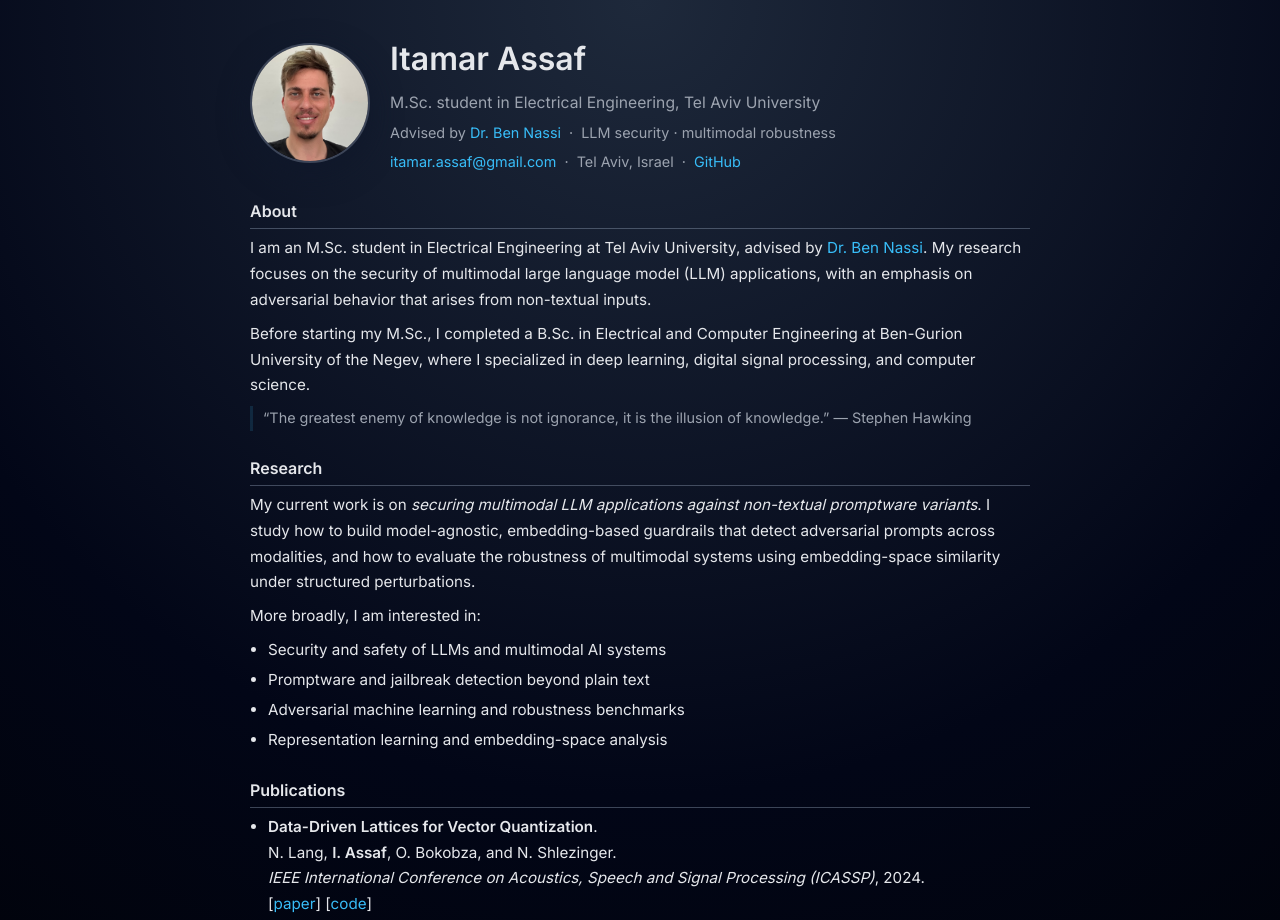
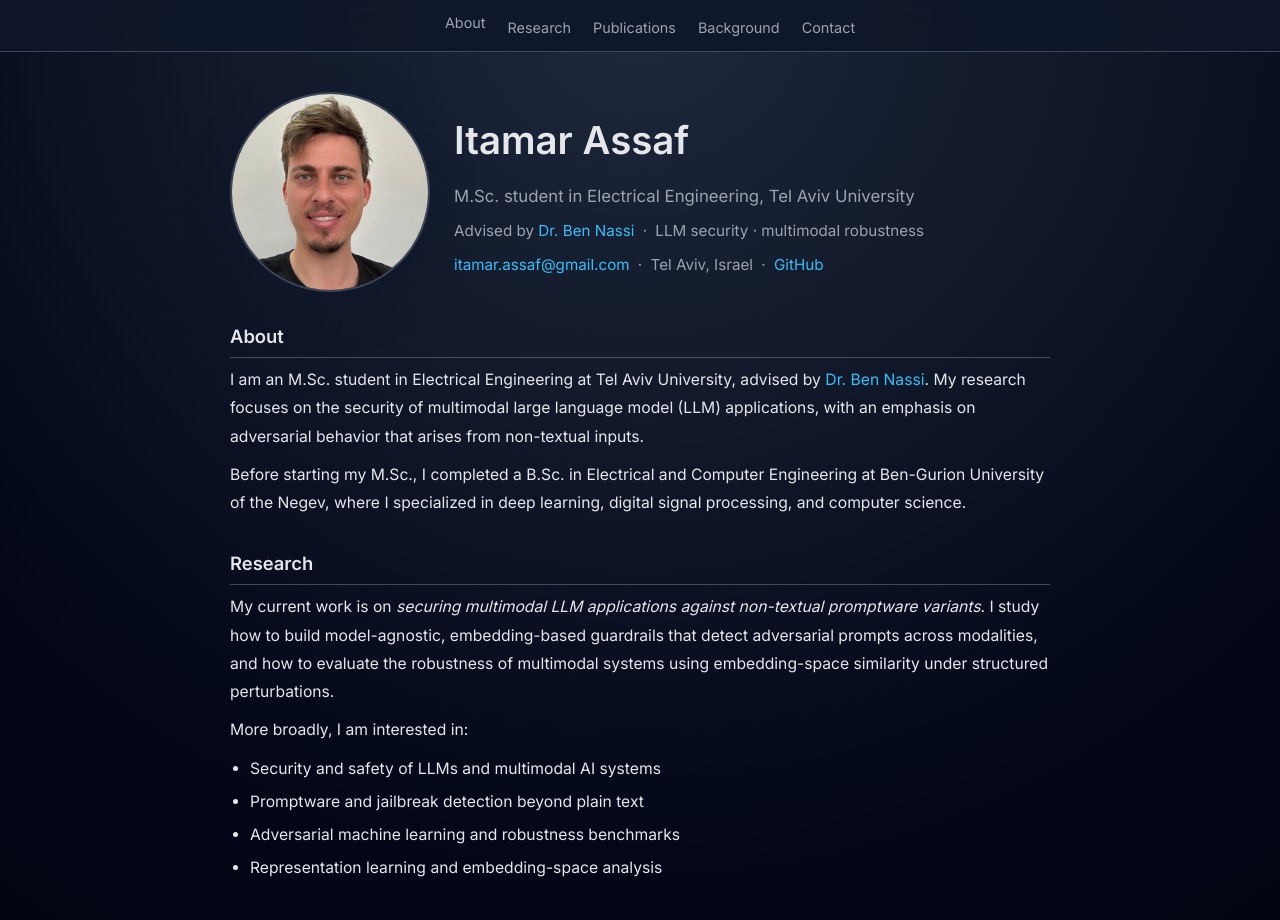
Before and after one commit to itamarassaf-TAU/itamarassaf-TAU.github.io, a plain HTML site: page index.html in a window 1280 px wide. Shown: the top 920 px of the page. Drawn offline with Linux system fonts and the light colour scheme.

Commit message:
Update index.html

```diff
--- a/index.html
+++ b/index.html
@@ -20,50 +20,94 @@
       --border: rgba(148,163,184,0.4);
     }
     * { box-sizing: border-box; margin:0; padding:0; }
+
+    html {
+      scroll-behavior: smooth;
+    }
+
     body {
       font-family: "Inter", system-ui, -apple-system, BlinkMacSystemFont, "Segoe UI", sans-serif;
       background: radial-gradient(circle at top, #1e293b 0, #020617 52%, #000 100%);
       color: var(--text);
-      line-height: 1.7;
-      padding: 32px 16px 48px;
+      line-height: 1.8;
+      font-size: 18px;
+      padding: 92px 18px 56px; /* top padding to account for fixed nav */
       display: flex;
       justify-content: center;
     }
+
     .page {
       width: 100%;
-      max-width: 780px;
+      max-width: 820px;
     }
+
     a { color: var(--link); text-decoration: none; }
     a:hover { color: var(--link-hover); text-decoration: underline; }
 
+    /* Top fixed nav */
+    .top-nav {
+      position: fixed;
+      top: 0;
+      left: 0;
+      right: 0;
+      z-index: 1000;
+      background: rgba(15,23,42,0.9);
+      border-bottom: 1px solid rgba(148,163,184,0.35);
+      backdrop-filter: blur(14px);
+    }
+    .nav-inner {
+      max-width: 820px;
+      margin: 0 auto;
+      padding: 10px 18px;
+      display: flex;
+      justify-content: center;
+    }
+    .nav-list {
+      list-style: none;
+      display: flex;
+      gap: 22px;
+      font-size: 0.9rem;
+    }
+    .nav-link {
+      color: var(--text-muted);
+      text-decoration: none;
+      padding-bottom: 2px;
+    }
+    .nav-link:hover {
+      color: var(--link);
+      text-decoration: none;
+      border-bottom: 1px solid var(--link);
+    }
+
+    /* Header / hero */
     header {
       display: flex;
       align-items: center;
-      gap: 20px;
-      margin-bottom: 24px;
+      gap: 24px;
+      margin-bottom: 28px;
     }
     .headshot {
       flex-shrink: 0;
-      width: 120px;
-      height: 120px;
+      width: 200px;
+      height: 200px;
       border-radius: 999px;
       object-fit: cover;
       border: 2px solid var(--border);
-      box-shadow: 0 10px 30px rgba(15,23,42,0.85);
+      box-shadow: 0 16px 40px rgba(15,23,42,0.9);
       background: #020617;
     }
     h1 {
-      font-size: 2rem;
+      font-size: 2.4rem;
       font-weight: 600;
-      margin-bottom: 4px;
+      margin-bottom: 6px;
     }
     .tagline {
-      font-size: 0.98rem;
+      font-size: 1.05rem;
       color: var(--text-muted);
-      margin-bottom: 4px;
+      margin-bottom: 6px;
     }
     .meta {
-      font-size: 0.9rem;
+      font-size: 0.95rem;
       color: var(--text-muted);
     }
     .meta span + span::before {
@@ -71,45 +115,76 @@
       margin: 0 4px;
     }
 
-    main { margin-top: 10px; }
-    section { margin-bottom: 24px; }
+    main { margin-top: 8px; }
+    section { margin-bottom: 30px; }
     h2 {
-      font-size: 1rem;
+      font-size: 1.15rem;
       font-weight: 600;
-      margin-bottom: 6px;
+      margin-bottom: 8px;
       border-bottom: 1px solid var(--border);
-      padding-bottom: 3px;
+      padding-bottom: 4px;
     }
-    p { font-size: 0.95rem; margin-bottom: 8px; }
-    ul { padding-left: 18px; font-size: 0.95rem; }
-    li + li { margin-top: 4px; }
+    p { font-size: 0.98rem; margin-bottom: 10px; }
+    ul { padding-left: 20px; font-size: 0.98rem; }
+    li + li { margin-top: 5px; }
 
-    .quote {
-      font-size: 0.9rem;
-      color: var(--text-muted);
-      border-left: 3px solid var(--accent-soft);
-      padding-left: 10px;
-      margin-top: 6px;
-    }
-    .pub-list li { margin-bottom: 6px; }
+    .pub-list li { margin-bottom: 8px; }
 
     footer {
-      margin-top: 20px;
-      font-size: 0.8rem;
+      margin-top: 24px;
+      font-size: 0.85rem;
       color: var(--text-muted);
     }
 
-    @media (max-width: 600px) {
+    @media (max-width: 700px) {
+      body {
+        padding: 88px 14px 40px;
+      }
+      .nav-inner {
+        padding-inline: 14px;
+      }
+      .nav-list {
+        gap: 14px;
+        font-size: 0.85rem;
+      }
       header {
         flex-direction: column;
         align-items: flex-start;
+      }
+      .headshot {
+        width: 180px;
+        height: 180px;
+      }
+      h1 {
+        font-size: 2.1rem;
+      }
+    }
+
+    @media (max-width: 480px) {
+      .nav-list {
+        gap: 10px;
+        font-size: 0.8rem;
+      }
+      body {
+        padding-top: 86px;
       }
     }
   </style>
 </head>
 <body>
+  <nav class="top-nav">
+    <div class="nav-inner">
+      <ul class="nav-list">
+        <li><a class="nav-link" href="#about">About</a></li>
+        <li><a class="nav-link" href="#research">Research</a></li>
+        <li><a class="nav-link" href="#publications">Publications</a></li>
+        <li><a class="nav-link" href="#background">Background</a></li>
+        <li><a class="nav-link" href="#contact">Contact</a></li>
+      </ul>
+    </div>
+  </nav>
+
   <div class="page">
-
     <header>
       <!-- change path/name if needed -->
       <img src="images/itamar.jpg" alt="Photo of Itamar Assaf" class="headshot">
@@ -122,7 +197,7 @@
           <span>Advised by <a href="https://en-engineering.tau.ac.il/profile/nassiben" target="_blank" rel="noopener noreferrer">Dr. Ben&nbsp;Nassi</a></span>
           <span>LLM security · multimodal robustness</span>
         </div>
-      <div class="meta" style="margin-top:4px;">
+        <div class="meta" style="margin-top:6px;">
           <span><a href="mailto:itamar.assaf@gmail.com">itamar.assaf@gmail.com</a></span>
           <span>Tel Aviv, Israel</span>
           <span><a href="https://github.com/itamarassaf-TAU" target="_blank" rel="noopener noreferrer">GitHub</a></span>
@@ -143,9 +218,6 @@
         <p>
           Before starting my M.Sc., I completed a B.Sc. in Electrical and Computer Engineering at Ben-Gurion University of
           the Negev, where I specialized in deep learning, digital signal processing, and computer science.
-      </p>
-      <p class="quote">
-        “The greatest enemy of knowledge is not ignorance, it is the illusion of knowledge.” — Stephen Hawking
         </p>
       </section>
 
@@ -196,7 +268,7 @@
       </section>
 
       <section id="contact">
-      <h2>Contact & CV</h2>
+        <h2>Contact</h2>
         <p>
           The best way to reach me is by email:
           <a href="mailto:itamar.assaf@gmail.com">itamar.assaf@gmail.com</a>.
@@ -204,11 +276,6 @@
         <p>
           You can also find some of my code on
           <a href="https://github.com/itamarassaf-TAU" target="_blank" rel="noopener noreferrer">GitHub</a>.
-      </p>
-      <p>
-        A PDF version of my CV is available here:
-        <a href="Itamar_Assaf_CV.pdf" target="_blank" rel="noopener noreferrer">Itamar_Assaf_CV.pdf</a>
-        (upload this file to the repository root).
         </p>
       </section>
     </main>
```
Lines whose indentation alone changed are shown as unchanged.
